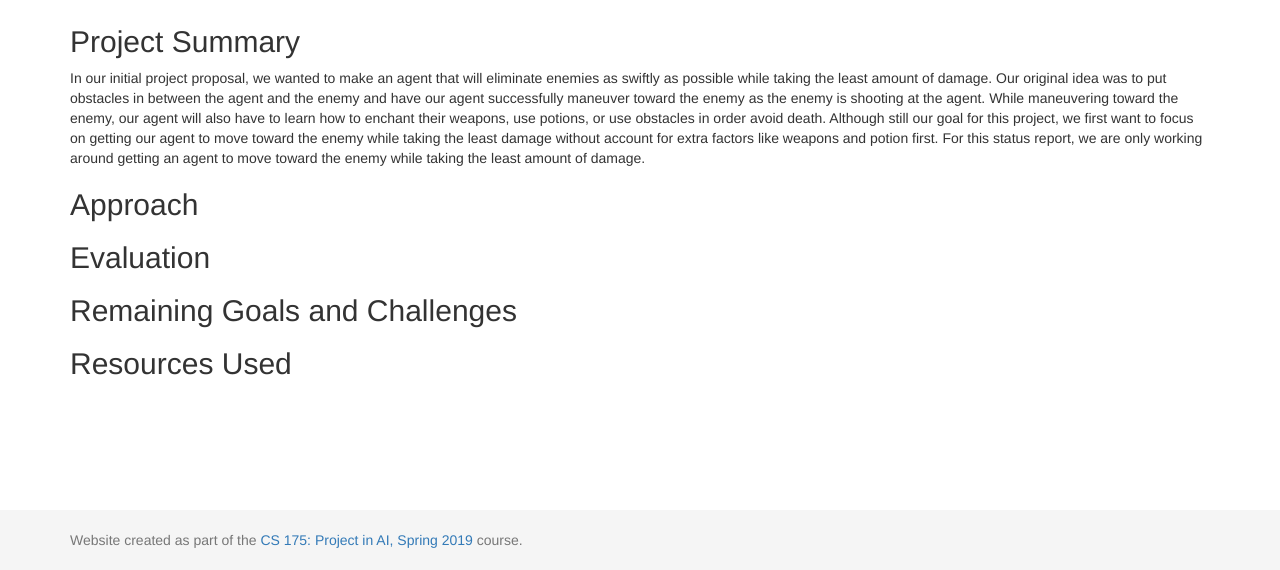
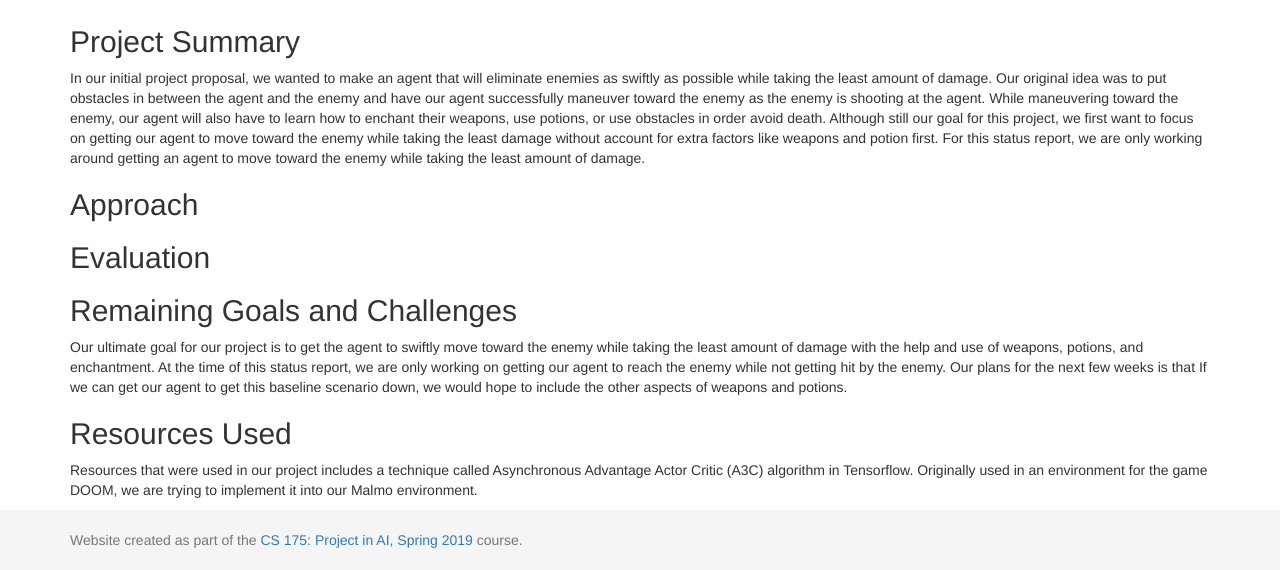
Before and after one commit to rama1997/GiveUsAnA, a Jekyll site: the page built from docs/status.md, in a window 1280 px wide and 1058 px high. Shown: the part 488-1058 px from the top of the window. Built offline with Jekyll 4.4.1, drawn with Linux system fonts in a browser that asks for light colours.

Commit message:
Update status.md

```diff
--- a/docs/status.md
+++ b/docs/status.md
@@ -13,5 +13,7 @@ In our initial project proposal, we wanted to make an agent that will eliminate
 ## Evaluation
 
 ## Remaining Goals and Challenges
+Our ultimate goal for our project is to get the agent to swiftly move toward the enemy while taking the least amount of damage with the help and use of weapons, potions, and enchantment. At the time of this status report, we are only working on getting our agent to reach the enemy while not getting hit by the enemy. Our plans for the next few weeks is that If we can get our agent to get this baseline scenario down, we would hope to include the other aspects of weapons and potions.
 
 ## Resources Used
+Resources that were used in our project includes a technique called Asynchronous Advantage Actor Critic (A3C) algorithm in Tensorflow. Originally used in an environment for the game DOOM, we are trying to implement it into our Malmo environment.
```
